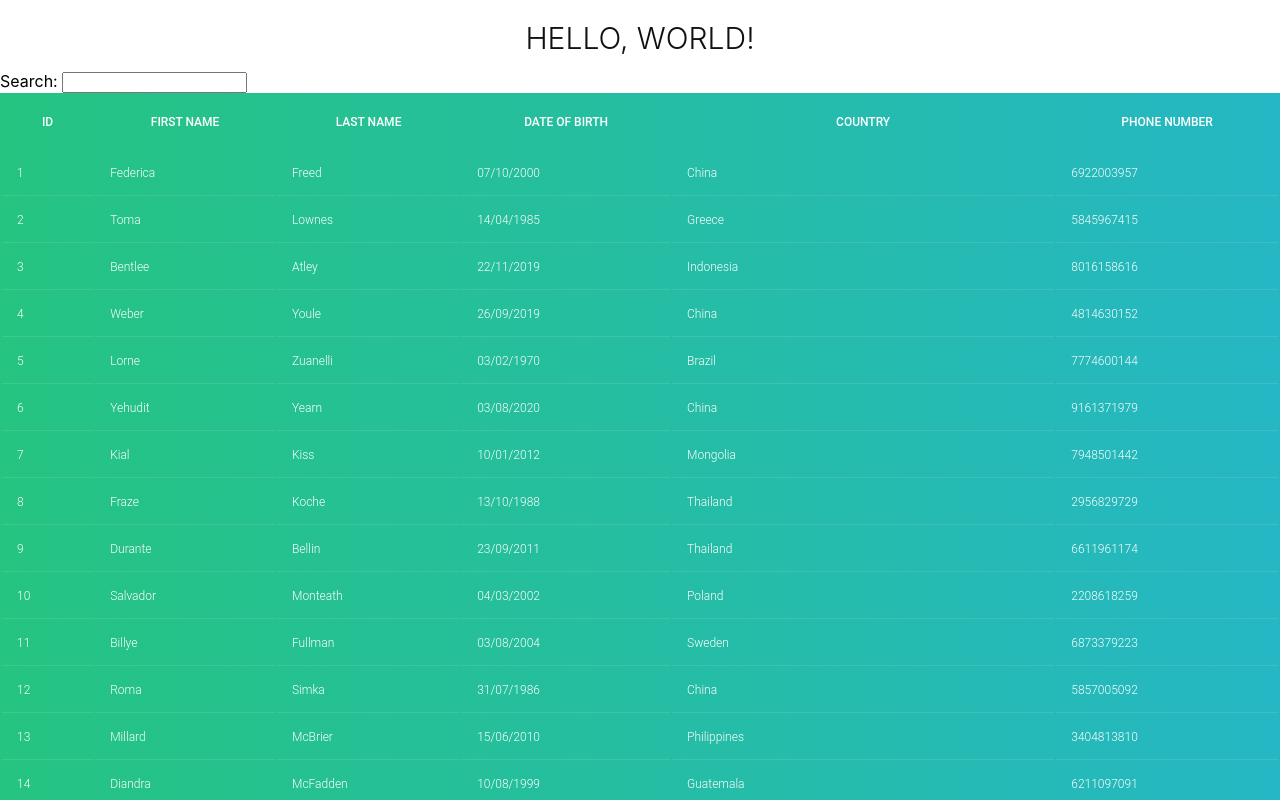
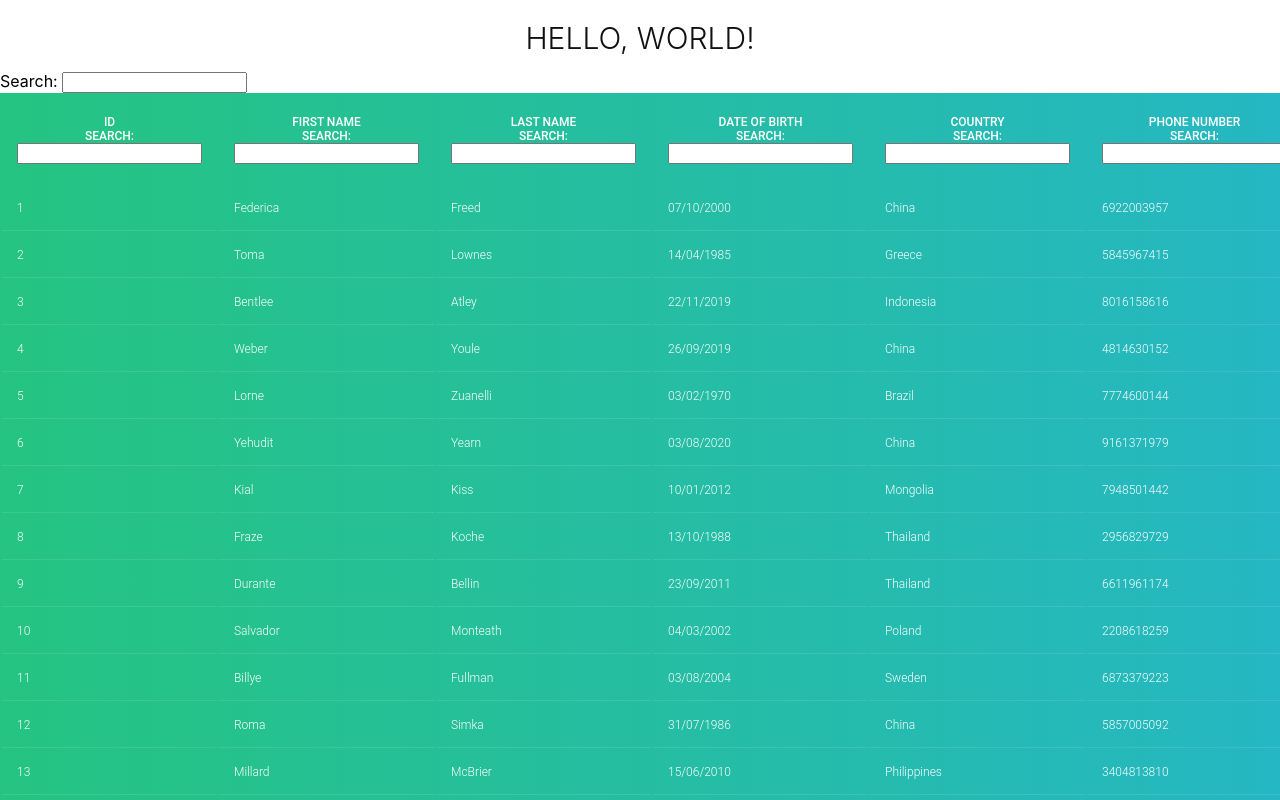
Before and after one commit to MomenSherif/react-table-playground, a React (Create React App) app: page / in a window 1280 px wide. Shown: the top 800 px of the page. Built offline with nearby package versions, Linux system fonts and the light colour scheme.

Commit message:
add column filtering

```diff
--- /dev/null
+++ b/src/components/ColumnFilter.js
@@ -0,0 +1,9 @@
+export default function ColumnFilter({ column }) {
+  const { filterValue, setFilter } = column;
+  return (
+    <span>
+      Search: {' '}
+      <input value={filterValue ?? ''} onChange={e => setFilter(e.target.value)} />
+    </span>
+  )
+}
--- a/src/components/FilteringTable.js
+++ b/src/components/FilteringTable.js
@@ -1,5 +1,5 @@
 import { useMemo } from 'react';
-import { useTable, useGlobalFilter } from "react-table";
+import { useTable, useGlobalFilter, useFilters } from "react-table";
 import GlobalFilter from "./GlobalFilter";
 import MOCK_DATA from "./MOCK_DATA.json";
 import { COLUMNS } from "./columns";
@@ -11,7 +11,7 @@ export default function FilteringTable() {
   const { getTableProps, getTableBodyProps, headerGroups, footerGroups, rows, prepareRow, state, setGlobalFilter } = useTable({
     columns,
     data,
-  }, useGlobalFilter);
+  }, useFilters, useGlobalFilter);
   const { globalFilter } = state;
 
   return (
@@ -22,7 +22,14 @@ export default function FilteringTable() {
           {headerGroups.map((headerGroup) => (
             <tr {...headerGroup.getHeaderGroupProps()}>
               {headerGroup.headers.map((column) => (
-                <th {...column.getHeaderProps()}>{column.render('Header')}</th>
+                <th {...column.getHeaderProps()}>
+                  {column.render('Header')}
+                  {column.canFilter && (
+                    <div>
+                      {column.render('Filter')}
+                    </div>
+                  )}
+                </th>
               ))}
             </tr>
           ))}
--- a/src/components/columns.js
+++ b/src/components/columns.js
@@ -1,36 +1,43 @@
 import { format } from "date-fns";
+import ColumnFilter from './ColumnFilter';
 
 export const COLUMNS = [
   {
     Header: 'Id',
     Footer: 'Id',
     accessor: 'id',
+    Filter: ColumnFilter,
   },
   {
     Header: 'First Name',
     Footer: 'First Name',
     accessor: 'first_name',
+    Filter: ColumnFilter,
   },
   {
     Header: 'Last Name',
     Footer: 'Last Name',
     accessor: 'last_name',
+    Filter: ColumnFilter,
   },
   {
     Header: 'Date of Birth',
     Footer: 'Date of Birth',
     accessor: 'date_of_birth',
+    Filter: ColumnFilter,
     Cell: ({ value }) => format(new Date(value), 'dd/MM/yyyy')
   },
   {
     Header: 'Country',
     Footer: 'Country',
     accessor: 'country',
+    Filter: ColumnFilter,
   },
   {
     Header: 'Phone Number',
     Footer: 'Phone Number',
     accessor: 'phone',
+    Filter: ColumnFilter,
   },
 ];
 
```
Also changed, not shown: 1 other file (tests, documents, lock files or other folders).
